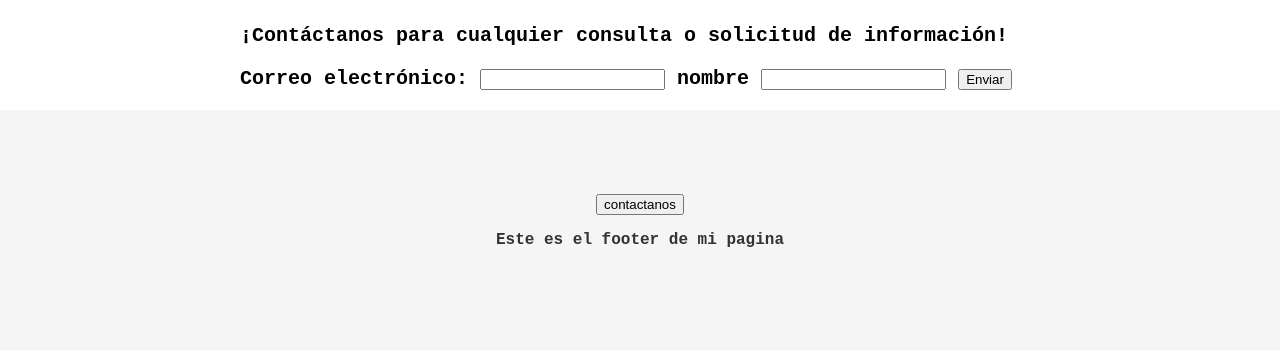
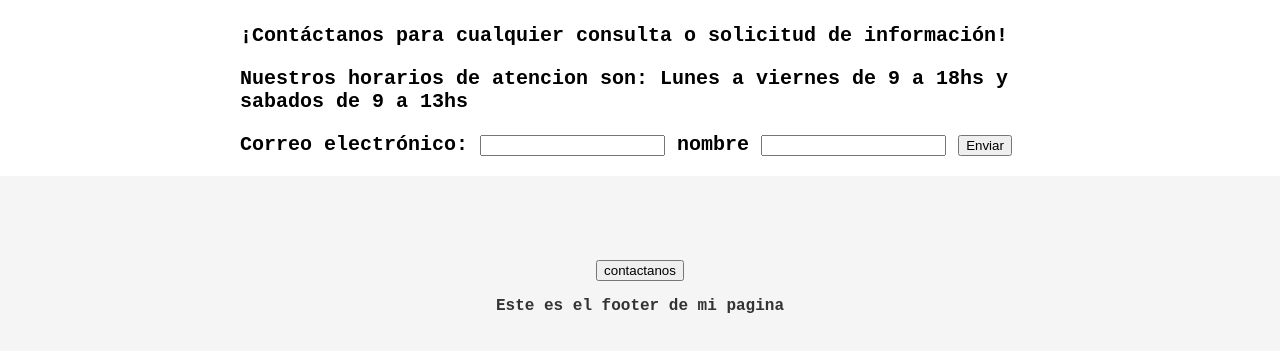
Before and after one commit to demasiadoblues/responsive-mejorada, a plain HTML site: page contact.html in a window 1280 px wide. Shown: the part 165-516 px from the top of the page. Drawn offline with Linux system fonts and the light colour scheme.

Commit message:
Update contact.html
agregue horarios de atencion

```diff
--- a/contact.html
+++ b/contact.html
@@ -26,7 +26,8 @@
         <div class="conteiner">
             <h1>Contacto</h1>
             <p>¡Contáctanos para cualquier consulta o solicitud de información!</p>
-
+            <p>Nuestros horarios de atencion son:
+                Lunes a viernes de 9 a 18hs y sabados de 9 a 13hs</p>
             <form id="myForm">
                 <label for="email">Correo electrónico:</label>
                 <input type="email" id="email" name="email" required>
```
